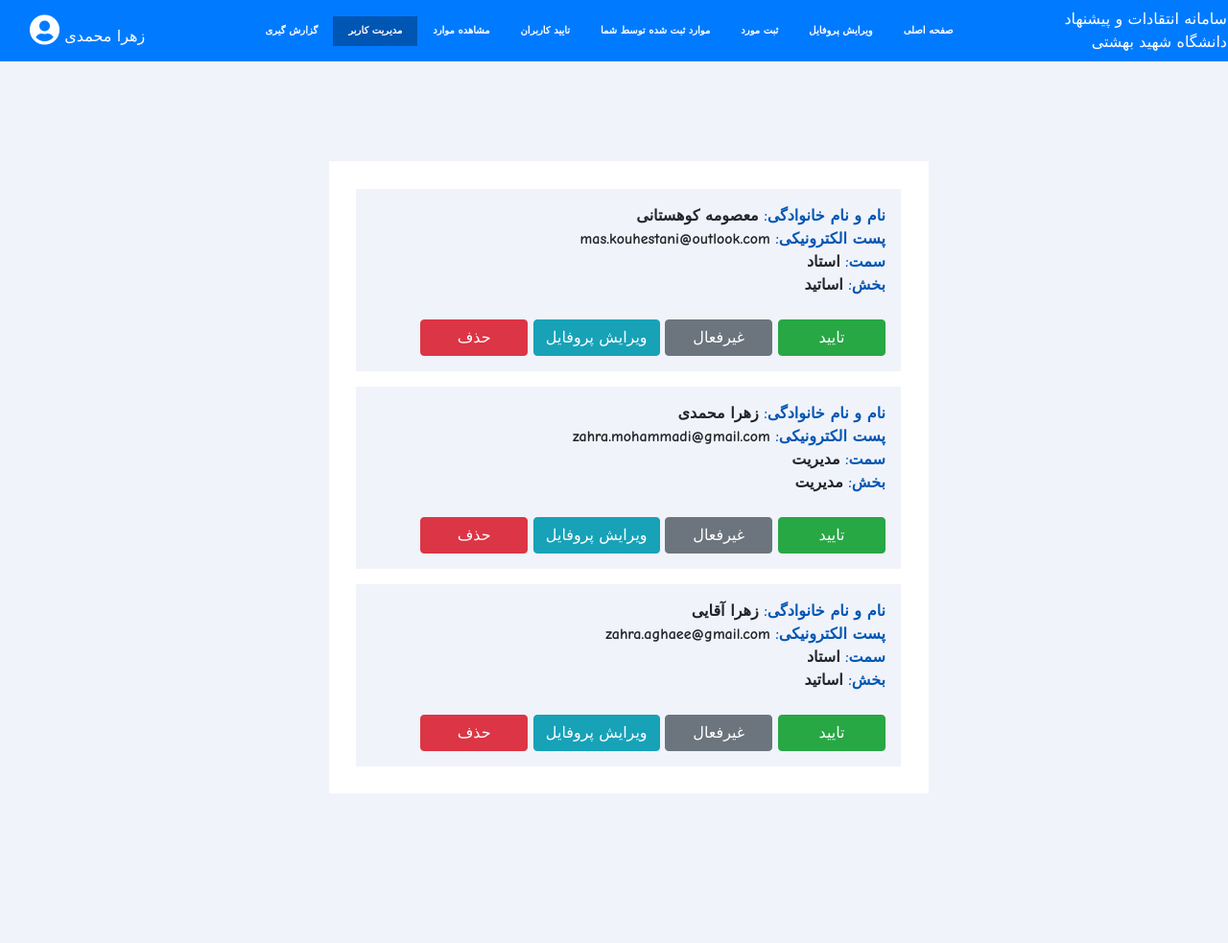
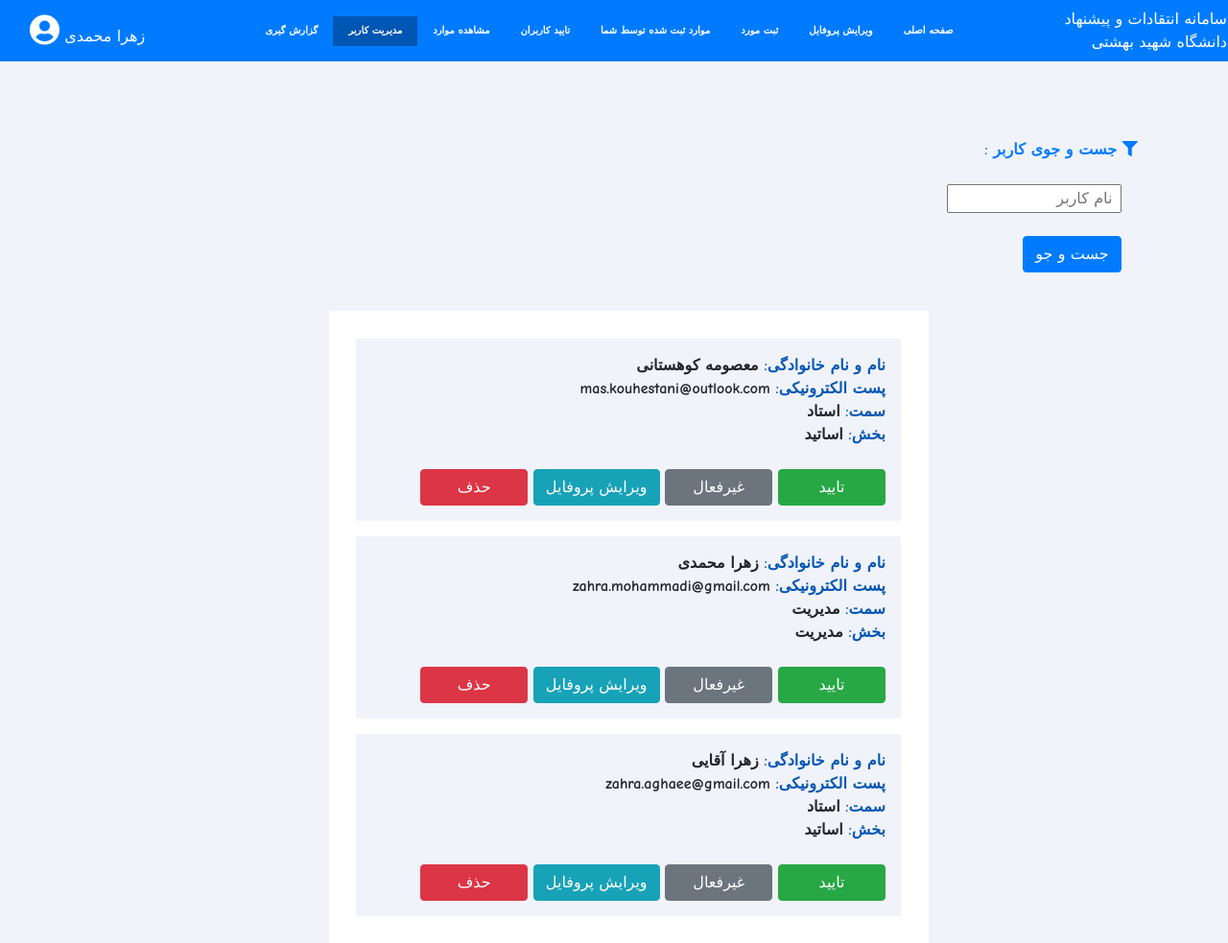
Before and after one commit to MasoumehKouhestani/IEProject, a website: page src/nine.html in a window 1280 px wide. Shown: the whole page at 96% size. Before the commit the page ends 899 px from the top, so only its background shows below. Drawn offline with Linux system fonts and the light colour scheme.

Commit message:
search added to nine

```diff
--- a/src/css/nine.css
+++ b/src/css/nine.css
@@ -65,3 +65,6 @@ button {
     padding-top: 1rem;
     background-color:#f1f3fa;
 }
+.search-btn{
+width : 4 rem;
+}
--- a/src/nine.html
+++ b/src/nine.html
@@ -64,6 +64,26 @@
 
 </div>
 <br><br><br><br><br><br>
+
+<div class="row text-primary font-weight-bold text-right">
+  <div class="col-sm-1"></div>
+  <div class="col-sm-3">
+
+        <span>
+            <i class="fas fa-filter"></i>
+             جست و جوی کاربر :
+        </span>
+     <br><br>
+    <form class="">
+      <div class="form-group  ">
+        &nbsp;&nbsp;
+        <input type="text" class="searchUser" placeholder=" نام کاربر ">
+        <br><br>&nbsp;&nbsp;
+        <input type="submit" class="btn btn-primary search-btn" value="جست و جو">
+      </div>
+    </form>
+  </div>
+</div>
 
 <div class="row">
   <div class="col-sm-3"></div>
```
